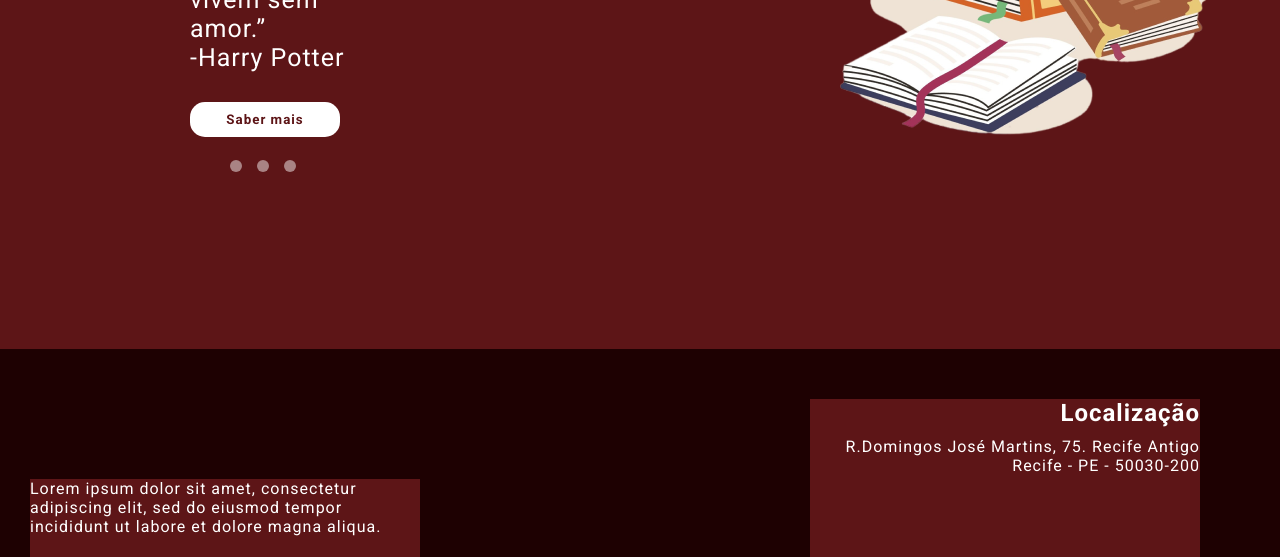
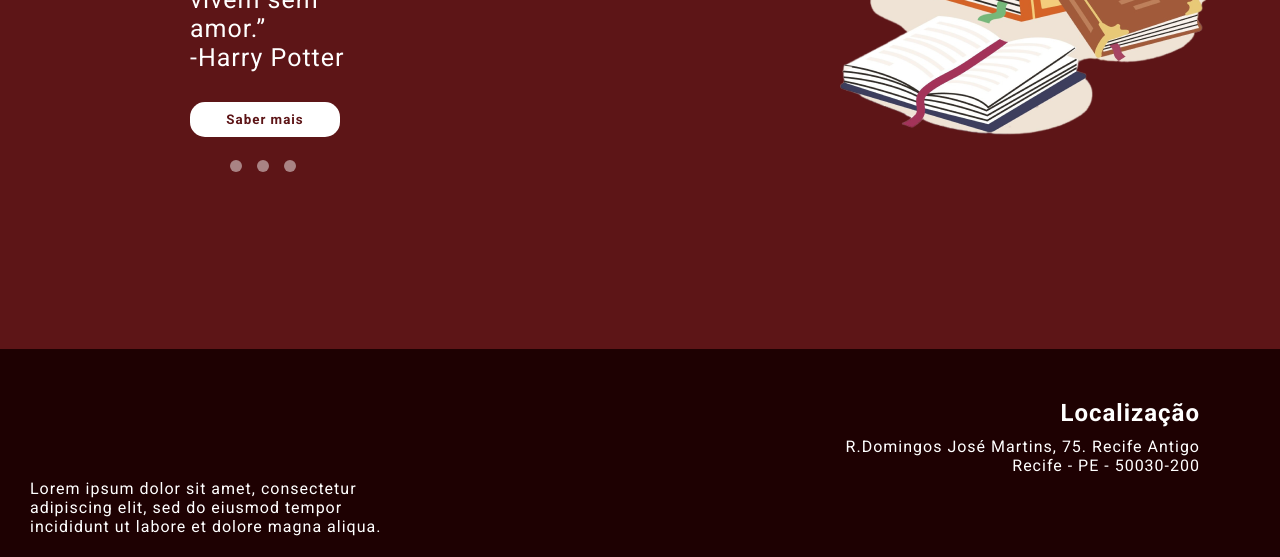
Before and after one commit to JoaoVarela1507/Sistema_Biblioteca, a plain HTML site: page Front-end/telainicial.html in a window 1280 px wide. Shown: the part 504-1061 px from the top of the page. Drawn offline with Linux system fonts and the light colour scheme.

Commit message:
Mundaça da cor de fundo do footer

```diff
--- a/Front-end/styles/telainicial.css
+++ b/Front-end/styles/telainicial.css
@@ -112,6 +112,9 @@ footer {
     background-color: white;
 }
 
+footer *{
+    background-color: #1E0102;
+}
 
 #footer_content {
     background-color: #1E0102;
```
